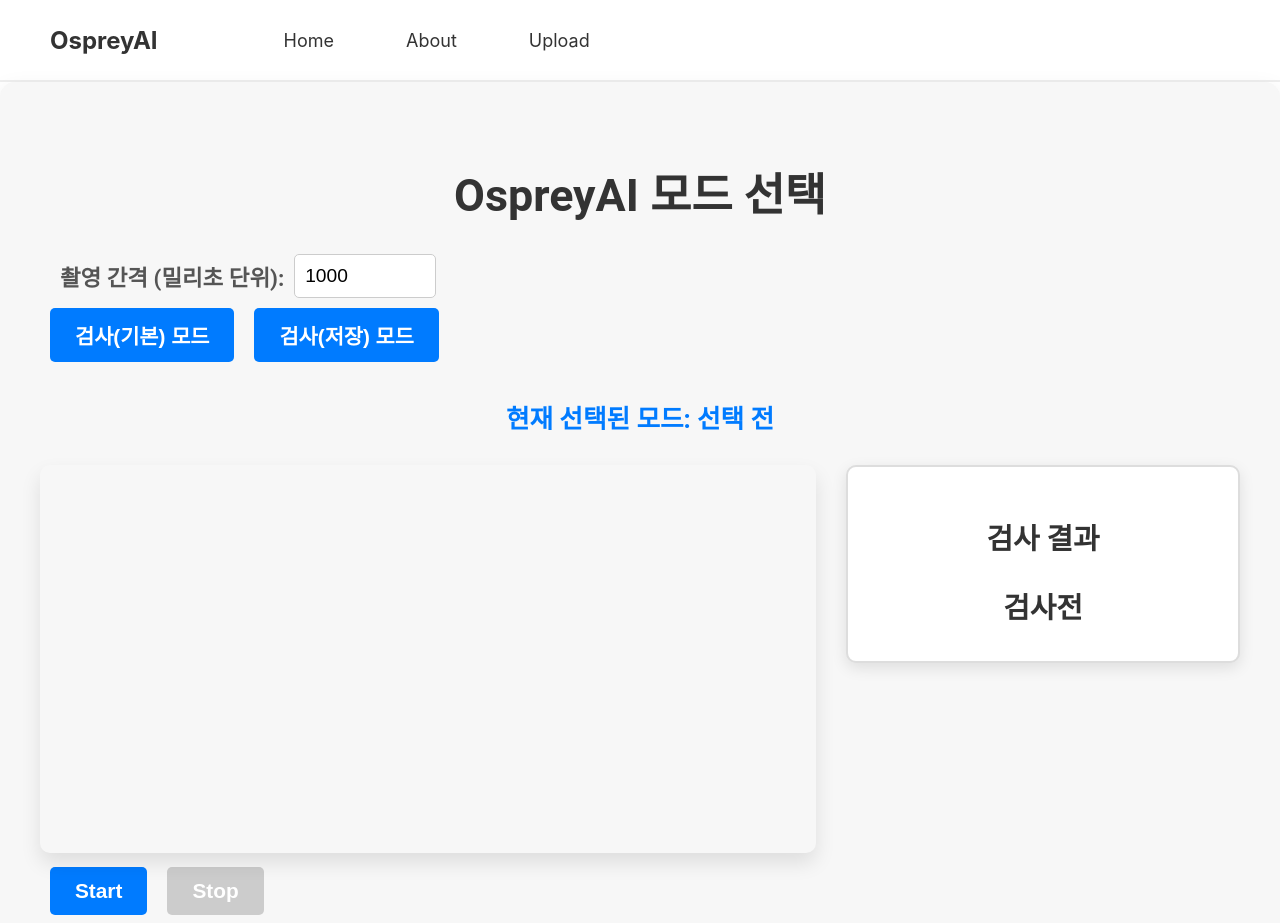
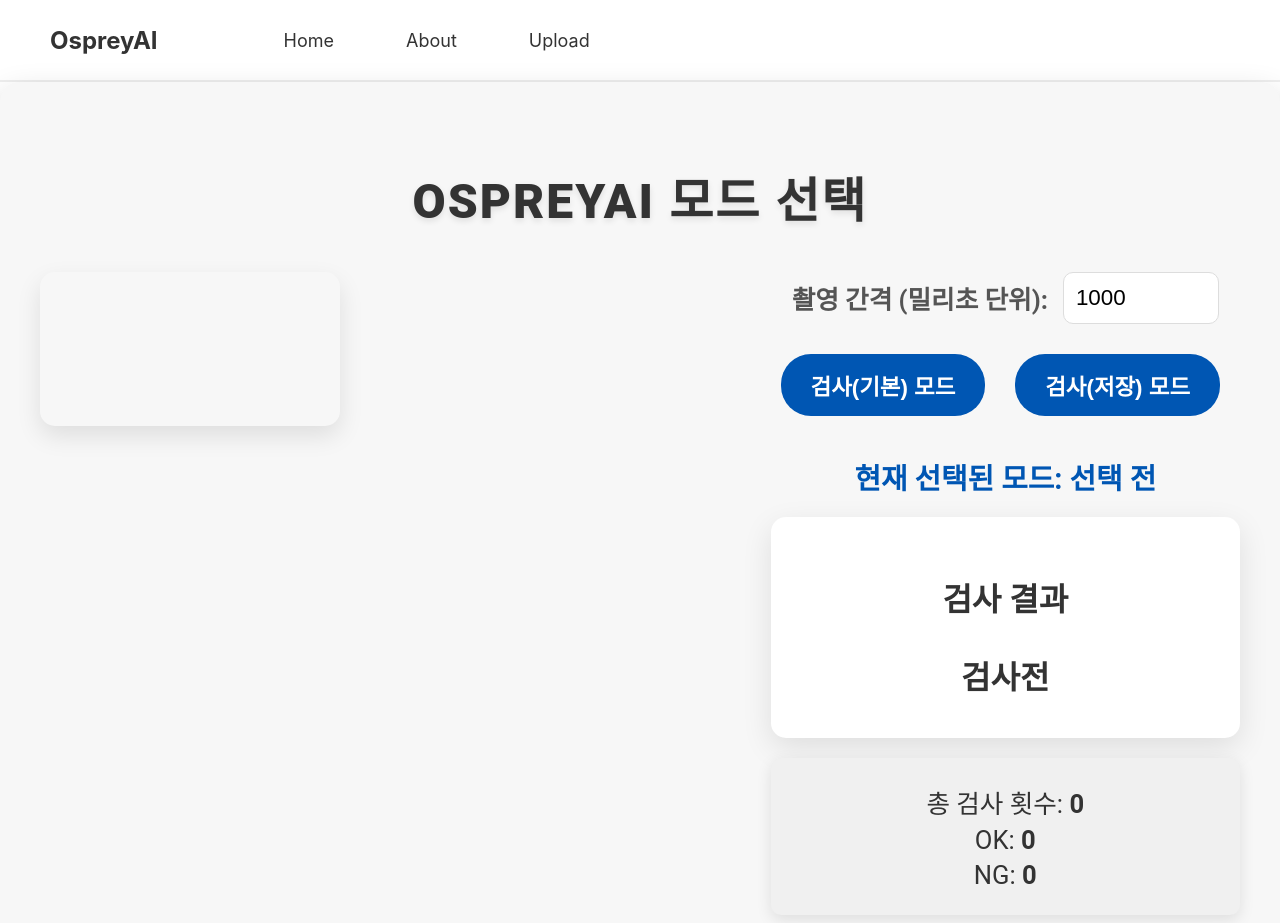
Before and after one commit to eunjiAi/project_eunji, a React (Create React App) app in the folder front/: page /WebcamCapture in a window 1280 px wide. Shown: the top 923 px of the page. Built offline with nearby package versions, Linux system fonts and the light colour scheme; no server answers.

Commit message:
Update
ss

```diff
--- a/front/src/pages/WebcamCapture/WebcamCapture.css
+++ b/front/src/pages/WebcamCapture/WebcamCapture.css
@@ -1,82 +1,85 @@
-/* WebcamCapture.css */
-
 /* 기본 레이아웃 */
 .container {
     max-width: 1200px;
     margin: 0 auto;
     padding: 40px;
-    background-color: #f7f7f7;
-    border-radius: 15px;
-    box-shadow: 0 10px 25px rgba(0, 0, 0, 0.1);
+    background-color: #f7f7f7; /* 밝은 배경 */
+    border-radius: 20px;
+    box-shadow: 0 15px 35px rgba(0, 0, 0, 0.2); /* 더 깊이 있는 그림자 */
     font-family: 'Roboto', sans-serif;
 }
 
 /* 타이틀 스타일 */
 h2 {
-    font-size: 2.8rem;
-    font-weight: 700;
-    margin-bottom: 30px;
+    font-size: 3rem;
+    font-weight: 800;
+    margin-bottom: 40px;
     color: #333;
     text-align: center;
+    text-transform: uppercase;
+    letter-spacing: 2px;
+    text-shadow: 0 3px 6px rgba(0, 0, 0, 0.1); /* 약간의 텍스트 그림자 추가 */
 }
 
 /* 시간 간격 입력 필드 스타일 및 버튼 배치 */
 .input-group {
     display: flex;
     align-items: center;
-    margin-left: 20px; /* 모드 버튼 옆으로 배치 */
+    justify-content: center;
+    margin-bottom: 20px;
 }
 
 .input-group label {
-    font-size: 1.4rem;
+    font-size: 1.6rem;
     color: #555;
-    margin-right: 10px;
+    margin-right: 15px;
     font-weight: bold;
 }
 
 .input-group input {
-    width: 120px;
-    padding: 10px;
-    font-size: 1.2rem;
-    border-radius: 5px;
-    border: 1px solid #ccc;
+    width: 130px;
+    padding: 12px;
+    font-size: 1.4rem;
+    border-radius: 10px;
+    border: 1px solid #ddd;
     transition: all 0.3s ease;
 }
 
 .input-group input:focus {
-    border-color: #007bff;
-    box-shadow: 0 0 8px rgba(0, 123, 255, 0.5);
+    border-color: #0056b3;
+    box-shadow: 0 0 8px rgba(0, 86, 179, 0.5);
     outline: none;
 }
 
 /* 버튼 스타일 */
 button {
-    background-color: #007bff;
+    background-color: #0056b3;
     color: white;
     border: none;
-    padding: 12px 25px;
-    font-size: 1.3rem;
+    padding: 15px 30px;
+    font-size: 1.4rem;
     font-weight: bold;
-    border-radius: 5px;
+    border-radius: 30px;
     margin: 10px;
     cursor: pointer;
-    transition: background-color 0.3s ease, transform 0.3s ease;
+    transition: background-color 0.3s ease, transform 0.3s ease, box-shadow 0.3s ease;
 }
 
 button:hover {
-    background-color: #0056b3;
-    transform: translateY(-2px);
+    background-color: #003f7f;
+    transform: translateY(-3px);
+    box-shadow: 0 8px 20px rgba(0, 0, 0, 0.15);
 }
 
 button:disabled {
-    background-color: #ccc;
+    background-color: #aaa;
     cursor: not-allowed;
 }
 
 /* 모드 선택된 상태 표시 */
 h3 {
-    font-size: 1.6rem;
-    color: #007bff;
+    font-size: 1.8rem;
+    color: #0056b3;
     margin-bottom: 20px;
     text-align: center;
 }
@@ -89,18 +92,20 @@
     margin-top: 30px;
 }
 
+/* 왼쪽 비디오 컨테이너 */
 .video-container {
     flex-grow: 2;
     margin-right: 30px;
     position: relative;
+    border-radius: 15px;
+    box-shadow: 0 10px 25px rgba(0, 0, 0, 0.1);
+    overflow: hidden; /* 비디오가 컨테이너에 맞게 자르도록 설정 */
 }
 
 .video-container video {
     width: 100%;
-    border-radius: 10px;
+    border-radius: 15px;
     transition: border 0.3s ease;
-    border: none;
-    box-shadow: 0 10px 20px rgba(0, 0, 0, 0.1);
 }
 
 .video-container.ok video {
@@ -114,17 +119,16 @@
 /* 검사 결과 박스 */
 .prediction-box {
     flex-basis: 350px;
-    padding: 20px;
-    background-color: #fff;
-    border: 2px solid #ddd;
-    border-radius: 10px;
-    box-shadow: 0 5px 15px rgba(0, 0, 0, 0.1);
+    padding: 25px;
+    background-color: #ffffff;
+    border-radius: 15px;
+    box-shadow: 0 10px 30px rgba(0, 0, 0, 0.1);
     text-align: center;
     transition: border-color 0.3s ease, background-color 0.3s ease;
 }
 
 .prediction-box h3 {
-    font-size: 1.8rem;
+    font-size: 2rem;
     color: #333;
     margin-bottom: 15px;
     font-weight: 600;
@@ -132,7 +136,7 @@
 
 /* 검사 결과 텍스트 */
 .prediction-result {
-    font-size: 2rem;
+    font-size: 2.4rem;
     font-weight: bold;
     color: #333;
 }
@@ -143,6 +147,22 @@
 
 .prediction-result.ng {
     color: red;
+}
+
+/* 카운트 박스 */
+.count-box {
+    margin-top: 20px;
+    padding: 20px;
+    background-color: #f0f0f0;
+    border-radius: 10px;
+    box-shadow: 0 5px 15px rgba(0, 0, 0, 0.1);
+    text-align: center;
+}
+
+.count-box p {
+    font-size: 1.6rem;
+    color: #333;
+    margin: 5px 0;
 }
 
 /* 모드 버튼과 시간 간격 입력 필드를 나란히 배치 */
@@ -156,8 +176,3 @@
 .button-group button {
     margin-right: 20px;
 }
-
-.input-group {
-    display: flex;
-    align-items: center;
-}
--- a/front/src/pages/WebcamCapture/WebcamCapture.js
+++ b/front/src/pages/WebcamCapture/WebcamCapture.js
@@ -4,6 +4,8 @@
 
 function WebcamCapture() {
   const [prediction, setPrediction] = useState('검사전'); // 초기 상태는 '검사전'
+  const [okCount, setOkCount] = useState(0); // OK 카운트
+  const [ngCount, setNgCount] = useState(0); // NG 카운트
   const [intervalId, setIntervalId] = useState(null); // 타이머 ID 저장
   const [mode, setMode] = useState(''); // 현재 모드 ('inspect', 'inspectSave')
   const [captureInterval, setCaptureInterval] = useState(1000); // 몇 초마다 촬영할지 (기본값 1초)
@@ -35,11 +37,10 @@
     window.addEventListener('beforeunload', stopWebcam);
 
     return () => {
-      // 컴포넌트 언마운트 시 웹캠 스트림 종료
       stopWebcam();
       window.removeEventListener('beforeunload', stopWebcam);
     };
-  }, [navigate]); // 페이지 이동을 감지하는 useNavigate 훅 사용
+  }, [navigate]);
 
   // prediction 상태 변경 감지
   useEffect(() => {
@@ -59,7 +60,6 @@
         const canvas = canvasRef.current;
         const video = videoRef.current;
 
-        // video가 로드되면 width와 height에 접근
         if (video && video.videoWidth) {
           canvas.width = video.videoWidth;
           canvas.height = video.videoHeight;
@@ -68,10 +68,9 @@
 
           const imageBlob = await new Promise((resolve) => canvas.toBlob(resolve, 'image/png'));
 
-          // 검사 모드에서는 서버로 이미지 전송
           const formData = new FormData();
           formData.append('image', imageBlob, 'webcam.png');
-          formData.append('mode', mode); // 모드에 따라 다르게 처리
+          formData.append('mode', mode);
 
           try {
             const response = await fetch('http://localhost:5000/predict', {
@@ -80,10 +79,8 @@
             });
             const result = await response.json();
             setPrediction(result.prediction); // OK 또는 NG로 변경
-
-            if (mode === 'inspectSave') {
-              console.log(`Saved image with prediction: ${result.prediction}`);
-            }
+            setOkCount(result.ok_count); // OK 카운트 업데이트
+            setNgCount(result.ng_count); // NG 카운트 업데이트
           } catch (error) {
             console.error('Error:', error);
           }
@@ -122,6 +119,16 @@
     <div className="container">
       <h2>OspreyAI 모드 선택</h2>
 
+      <div className="main-content">
+        {/* 왼쪽: 비디오 촬영 박스 */}
+        <div className="left-panel">
+          <div className={`video-container ${prediction}`}>
+            <video ref={videoRef} autoPlay />
+          </div>
+        </div>
+
+        {/* 오른쪽: 설정 및 검사 결과 */}
+        <div className="right-panel">
           {/* 시간 간격 선택 */}
           <div className="input-group">
             <label htmlFor="captureInterval">촬영 간격 (밀리초 단위): </label>
@@ -136,7 +143,7 @@
           </div>
 
           {/* 모드 선택 버튼 */}
-      <div>
+          <div className="button-group">
             <button onClick={() => setMode('inspect')}>검사(기본) 모드</button>
             <button onClick={() => setMode('inspectSave')}>검사(저장) 모드</button>
           </div>
@@ -144,11 +151,7 @@
           {/* 현재 선택된 모드 표시 */}
           <h3>현재 선택된 모드: {getModeText()}</h3>
 
-      <div className="main-content">
-        <div className={`video-container ${prediction}`}>
-          <video ref={videoRef} autoPlay />
-        </div>
-
+          {/* 검사 결과 박스 */}
           <div className={`prediction-box ${prediction}`}>
             <h3>검사 결과</h3>
             <div className={`prediction-result ${prediction}`}>
@@ -157,6 +160,14 @@
             </div>
           </div>
 
+          {/* 검사 카운트 표시 */}
+          <div className="count-box">
+            <p>총 검사 횟수: <strong>{okCount + ngCount}</strong></p>
+            <p>OK: <strong>{okCount}</strong></p>
+            <p>NG: <strong>{ngCount}</strong></p>
+          </div>
+
+        </div>
       </div>
 
       <canvas ref={canvasRef} style={{ display: 'none' }}></canvas>
```
Also changed, not shown: 1 other file (tests, documents, lock files or other folders). Lines whose indentation alone changed are shown as unchanged.
